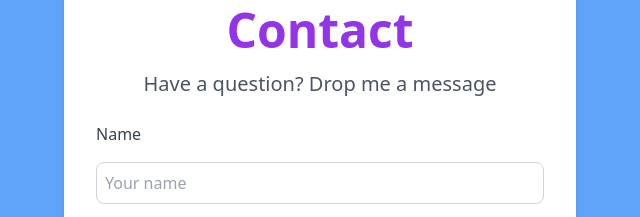
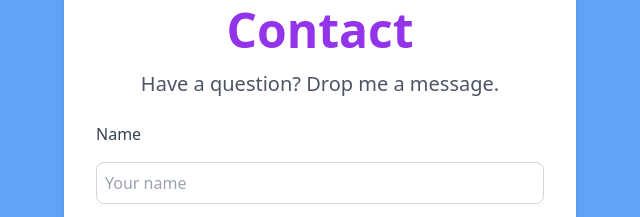
Before and after one commit to UWASEdjaria/Static-Portifolio-Page, a plain HTML site: page contact.html in a window 1280 px wide. Shown: the part 177-394 px from the top of the page, 320-960 px from the left. Drawn offline with nearby package versions, Linux system fonts and the light colour scheme.

Commit message:
applying some changes

```diff
--- a/contact.html
+++ b/contact.html
@@ -26,7 +26,7 @@
         Contact
       </h1>
       <p class="text-base sm:text-lg md:text-xl text-gray-600 text-center mb-6">
-        Have a question? Drop me a message
+        Have a question? Drop me a message.
       </p>
 
       <!-- Contact Form -->
```
